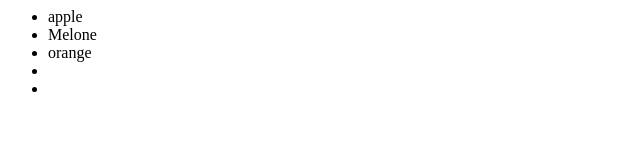
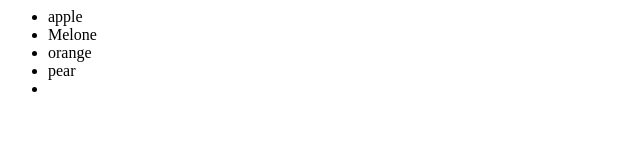
Before and after one commit to cromic/ozgurTest, a plain HTML site: page index.html in a window 1280 px wide. Shown: the full height of the page, 0-640 px from the left. Drawn offline with Linux system fonts and the light colour scheme.

Commit message:
pear ekledim

```diff
--- a/index.html
+++ b/index.html
@@ -5,7 +5,7 @@
 	<li>apple</li>
 	<li>Melone</li>
 	<li>orange</li>
-	<li></li>
+	<li>pear</li>
 	<li></li>
 </ul>
 
```
